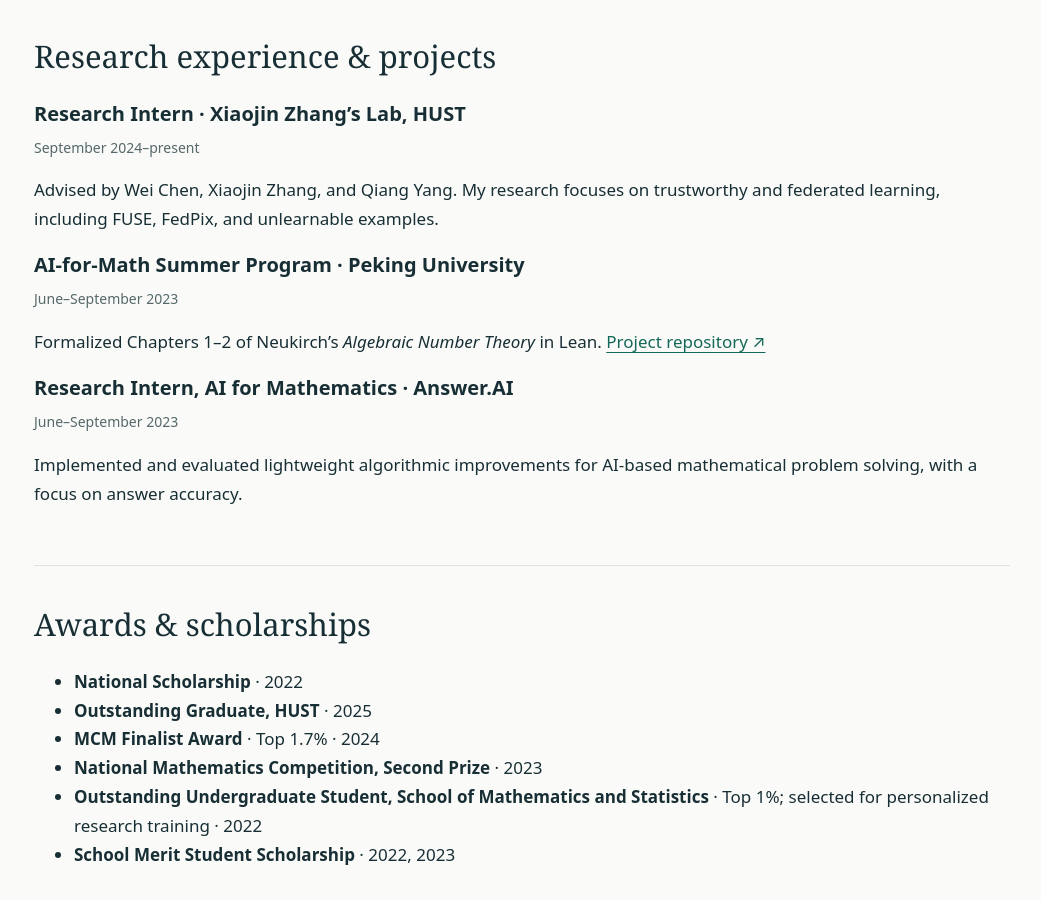
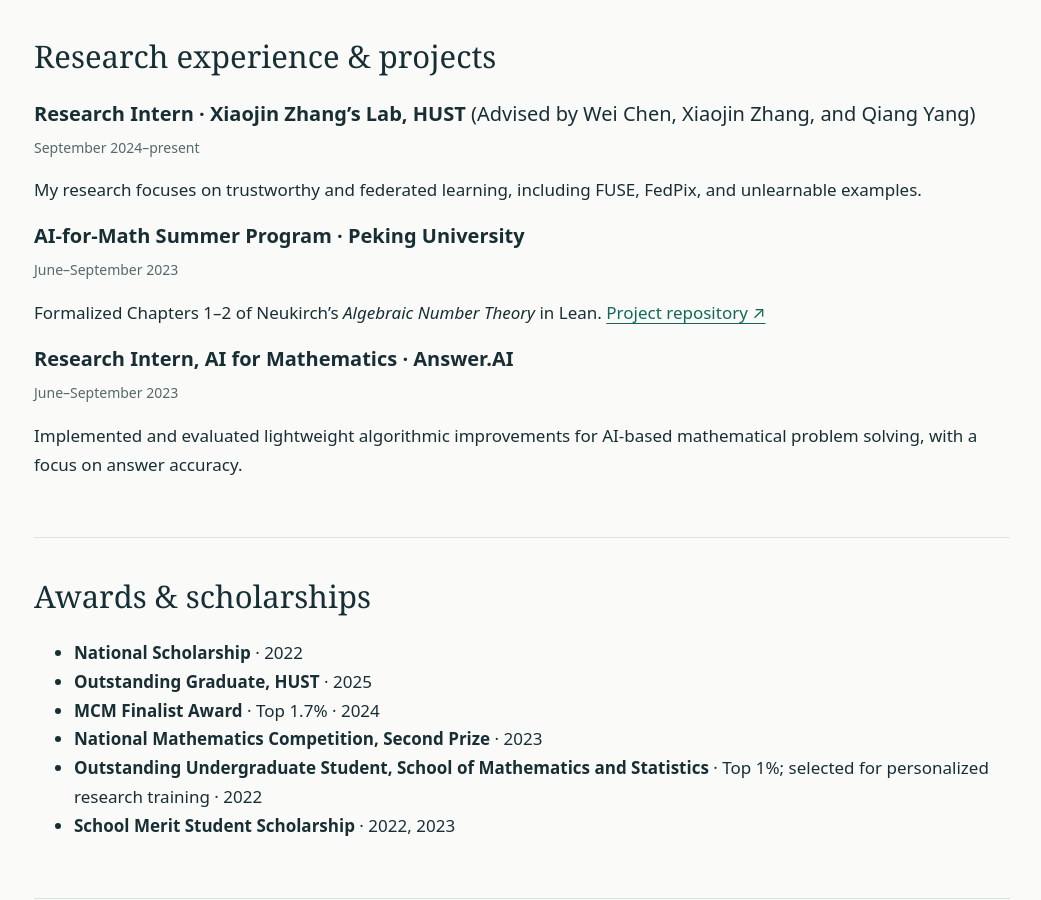
Before and after one commit to tiantongsun-hub/tiantongsun-hub.github.io, a plain HTML site: page index.html in a window 1280 px wide. Shown: the part 2250-3150 px from the top of the page, without its empty margins (118-1159 px from the left). Drawn offline with Linux system fonts and the light colour scheme.

Commit message:
Place advisors beside experience heading

```diff
--- a/index.html
+++ b/index.html
@@ -20,7 +20,7 @@
 </div></section>
 <section id="education" class="section"><h2>Education</h2><div class="education"><div><h3>George Mason University</h3><div>M.S. in Computer Science</div><div class="meta">2025–2027 (expected)</div></div><div><h3>Huazhong University of Science and Technology</h3><div>B.S. in Mathematics and Applied Mathematics</div><div class="meta">2021–2025 · Qiangji Program (National Strong Foundation Plan)<br>Rank: 1 · GPA: 4.4/5.0</div></div></div></section>
 <section id="experience" class="section"><h2>Research experience &amp; projects</h2>
-<article><h3>Research Intern · Xiaojin Zhang’s Lab, HUST</h3><div class="meta">September 2024–present</div><p>Advised by Wei Chen, Xiaojin Zhang, and Qiang Yang. My research focuses on trustworthy and federated learning, including FUSE, FedPix, and unlearnable examples.</p></article>
+<article><h3>Research Intern · Xiaojin Zhang’s Lab, HUST <span style="font-weight:400">(Advised by Wei Chen, Xiaojin Zhang, and Qiang Yang)</span></h3><div class="meta">September 2024–present</div><p>My research focuses on trustworthy and federated learning, including FUSE, FedPix, and unlearnable examples.</p></article>
 <article><h3>AI-for-Math Summer Program · Peking University</h3><div class="meta">June–September 2023</div><p>Formalized Chapters 1–2 of Neukirch’s <em>Algebraic Number Theory</em> in Lean. <a href="https://github.com/jjdishere/neukirch">Project repository ↗</a></p></article>
 <article><h3>Research Intern, AI for Mathematics · Answer.AI</h3><div class="meta">June–September 2023</div><p>Implemented and evaluated lightweight algorithmic improvements for AI-based mathematical problem solving, with a focus on answer accuracy.</p></article>
 </section>
```
